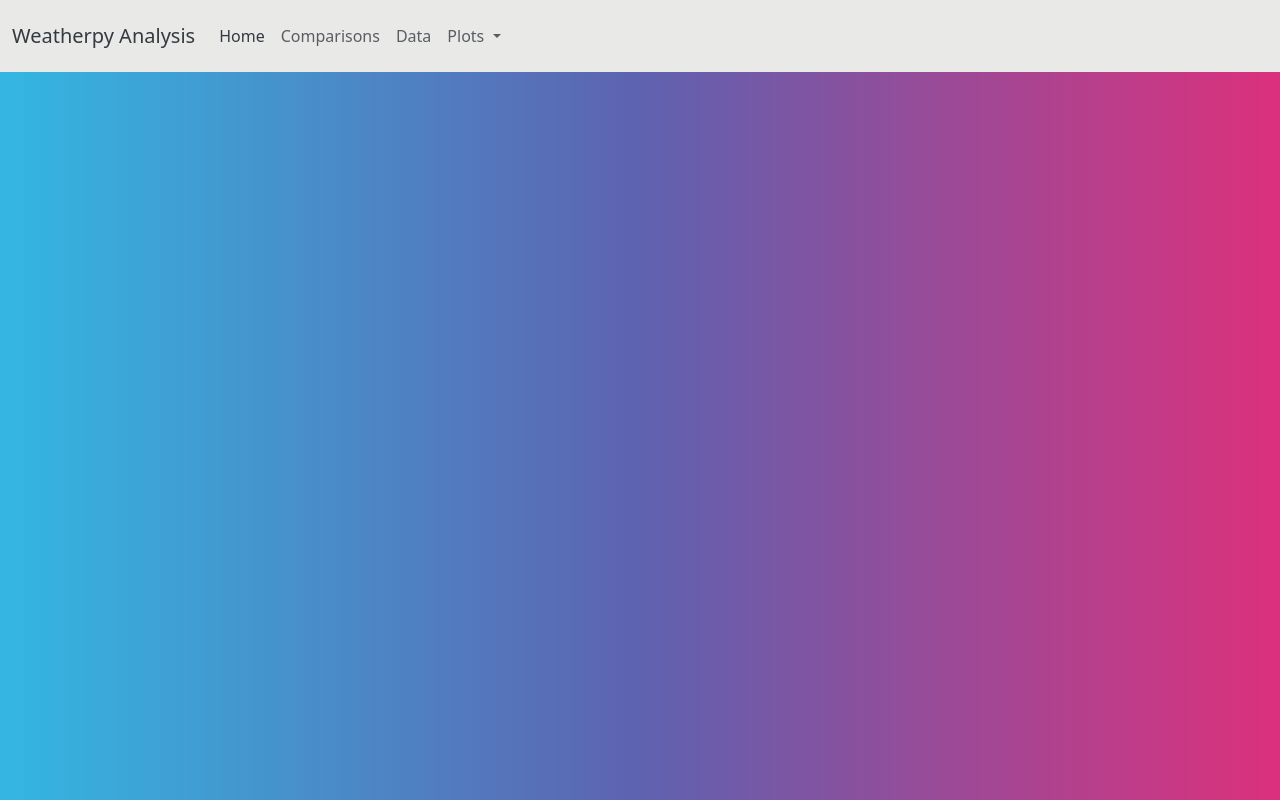
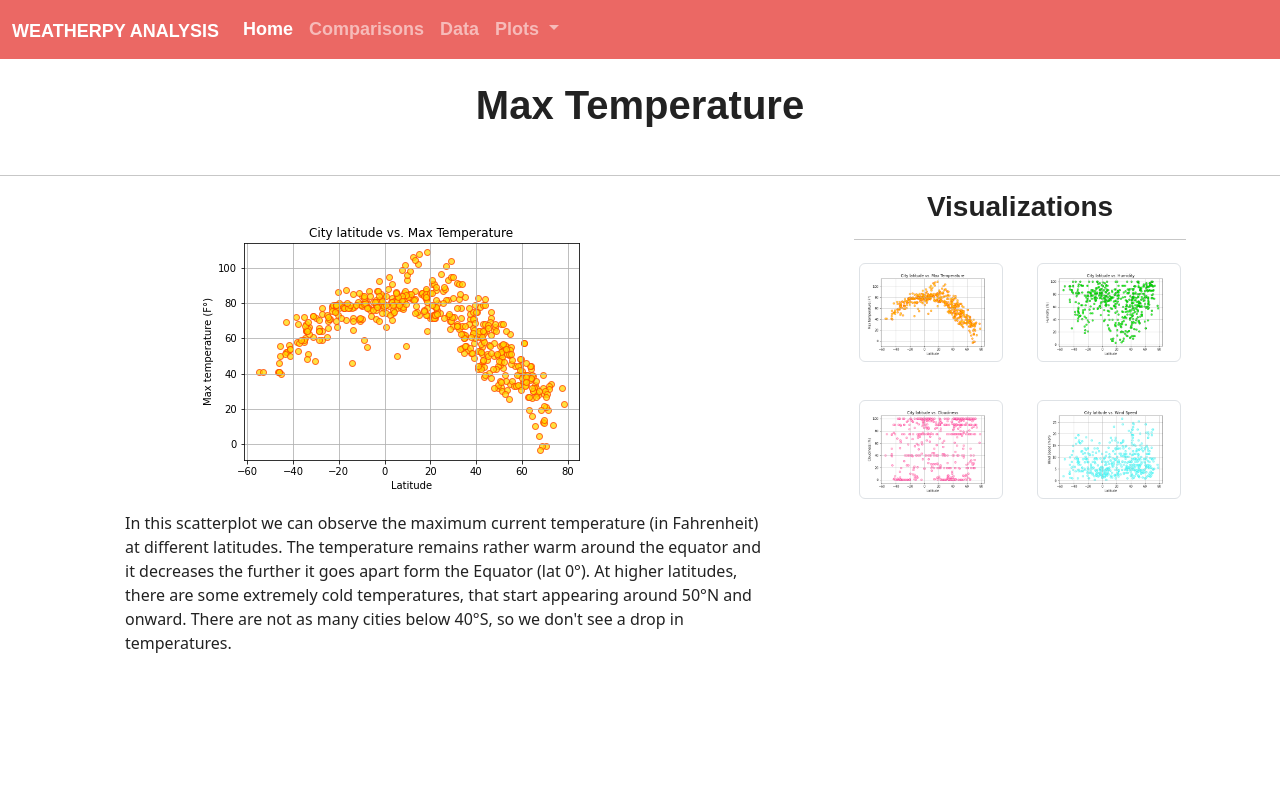
Before and after one commit to mgeffroy/Web_design_challenge, a plain HTML site: page temperature.html in a window 1280 px wide. Drawn offline with nearby package versions, Linux system fonts and the light colour scheme; a web font is replaced by a local one.

Commit message:
Plot pages 50%

```diff
--- a/style.css
+++ b/style.css
@@ -21,3 +21,9 @@ h3 {
 p {margin: 15px;
 
 }
+
+#main_img { align-items: center;
+    box-align: top;
+    margin-left: 80px;
+
+}
--- a/temperature.html
+++ b/temperature.html
@@ -3,22 +3,23 @@
 <html lang="en">
 
 <!--Link to bootstrap and css file to change formatting-->
-<link rel="stylesheet" href="https://bootswatch.com/5/quartz/bootstrap.min.css">
+<link rel="stylesheet" href="https://bootswatch.com/5/journal/bootstrap.min.css">
 <link rel="stylesheet" href="style.css">
 
 <!---Create a header that has to do with the theme of the homework/webpage-->
 <head>
   <meta charset="UTF-8">
-  <title>Weather Visualization Dashboard</title>
+  <title>WVD Temperature</title>
 </head>
 
-<nav class="navbar navbar-expand-lg navbar-light bg-light">
+<body>
+<nav class="navbar navbar-expand-lg navbar-dark bg-primary">
   <div class="container-fluid">
-    <a class="navbar-brand" href="#">Weatherpy Analysis</a>
-    <button class="navbar-toggler" type="button" data-bs-toggle="collapse" data-bs-target="#navbarSupportedContent" aria-controls="navbarSupportedContent" aria-expanded="false" aria-label="Toggle navigation">
+    <a class="navbar-brand" href="index.html">Weatherpy Analysis</a>
+    <button class="navbar-toggler" type="button" data-bs-toggle="collapse" data-bs-target="#navbarColor01" aria-controls="navbarColor01" aria-expanded="false" aria-label="Toggle navigation">
       <span class="navbar-toggler-icon"></span>
     </button>
-    <div class="collapse navbar-collapse" id="navbarSupportedContent">
+    <div class="collapse navbar-collapse" id="navbarColor01">
       <ul class="navbar-nav me-auto mb-2 mb-lg-0">
         <li class="nav-item">
           <a class="nav-link active" aria-current="page" href="index.html">Home</a>
@@ -30,11 +31,11 @@
           <a class="nav-link" href="data.html">Data</a>
         </li>
         <li class="nav-item dropdown">
-          <a class="nav-link dropdown-toggle" href="#" id="navbarDropdown" role="button" data-bs-toggle="dropdown" aria-expanded="false">
+          <a class="nav-link dropdown-toggle" href="#" id="navbarDropdownMenuLink" role="button" data-bs-toggle="dropdown" aria-expanded="false">
             Plots
           </a>
-          <ul class="dropdown-menu" aria-labelledby="navbarDropdown">
-            <li><a class="dropdown-item" href="temperature.html">Temperature</a></li>
+          <ul class="dropdown-menu" aria-labelledby="navbarDropdownMenuLink">
+            <li><a class="dropdown-item" href="temperature.html">Max Temperature</a></li>
             <li><a class="dropdown-item" href="cloudiness.html">Cloudiness</a></li>
             <li><a class="dropdown-item" href='windspeed.html'>Windspeed</li>
             <li><a class="dropdown-item" href="humidity.html">Humidity</a></li>
@@ -44,4 +45,51 @@
 
     </div>
   </div>
-</nav>
+  </nav>
+
+   <!---Put project title in -->
+   <br>
+   <h1>Max Temperature</h1>
+   <br>
+   <hr>
+
+   <!--Create our first container -->
+  <div class = "container px-4">
+
+   <!--Create our first row -->
+    <div class = "row gx-5">
+
+  <!--Create our columns inside our rows-->
+      <div class = "col-sm-12 col-md-8">
+        <div class ="p-3 bg-white"
+        <a href="#" >
+          <img src="Images/sp_latitude_vs_maxtemp.png" id=main_img alt="Temperature">
+       <p> In this scatterplot we can observe the maximum current temperature (in Fahrenheit) at different latitudes. The temperature remains rather warm around the equator and it decreases the further it goes apart form the Equator (lat 0°). At higher latitudes, there are some extremely cold temperatures, that start appearing around 50°N and onward. There are not as many cities below 40°S, so we don't see a drop in temperatures.</p>
+
+      </div>
+    </div>
+
+      <div class="col-sm-12 col-md-4">
+        <h3>Visualizations</h3>
+        <hr>
+        <div class= "row row-cols-1 row-cols-md-2 g-4">
+          <a class="btn btn-link" role="button" href="temperature.html">
+            <img src="Images/sp_latitude_vs_maxtemp.png" alt="..." class="img-thumbnail" >
+           </a>
+            <a class="btn btn-link" role="button" a href="humidity.html">
+              <img src="Images/sp_latitude_vs_humidity.png" alt="..." class="img-thumbnail">
+             </a>
+             <a class="btn btn-link" role="button" href="cloudiness.html">
+               <img src="Images/sp_latitude_vs_Cloudiness.png" alt="..." class="img-thumbnail">
+              </a>
+              <a class="btn btn-link" role="button" href="windspeed.html">
+                <img src="Images/sp_latitude_vs_wind.png" alt="..." class="img-thumbnail">
+              </a>
+            </div>
+        </div>
+      </div>
+    </div>
+
+
+  </body>
+  </html>
```
Also changed, not shown: windspeed.html (+58 -10 lines).
